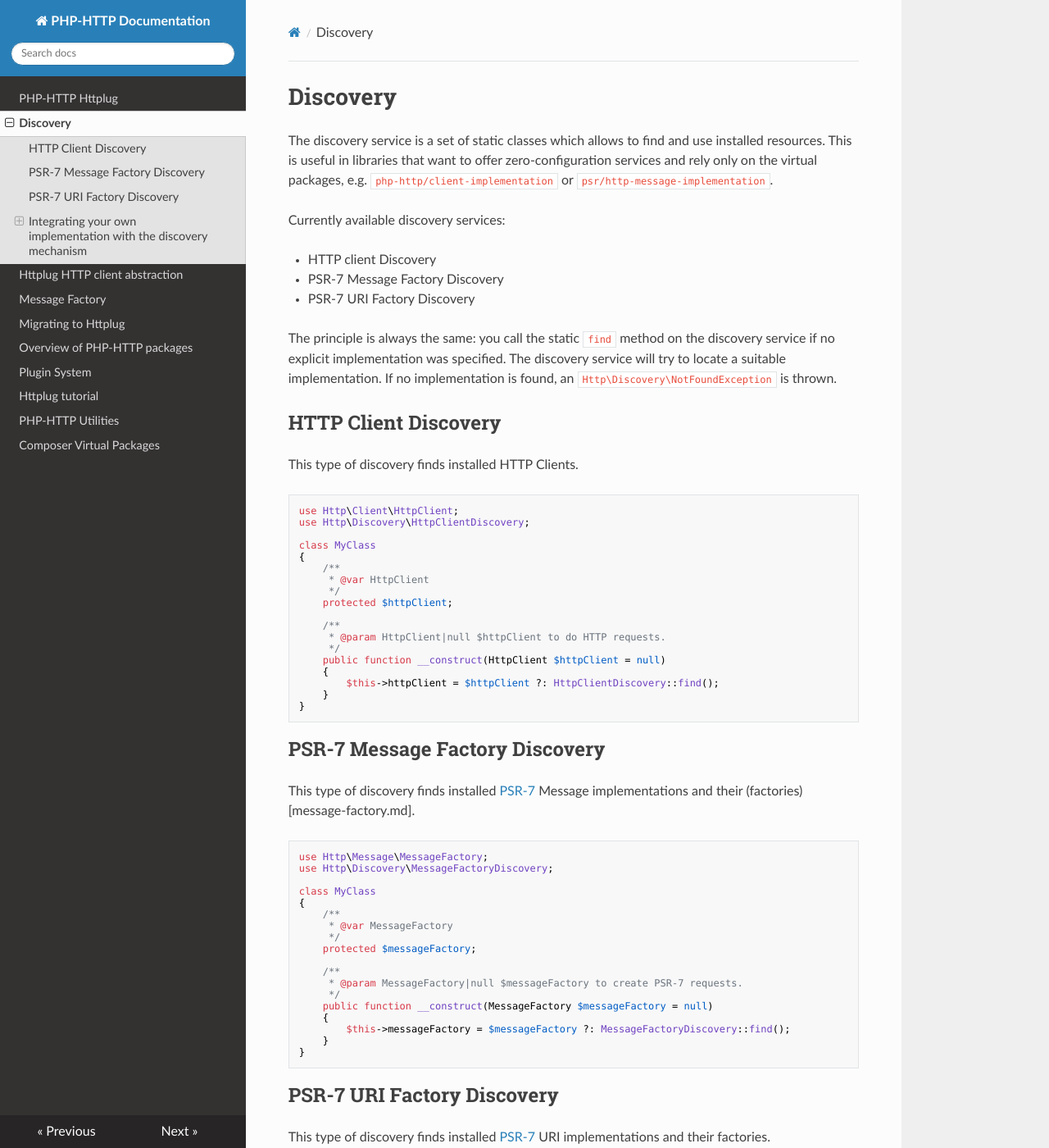
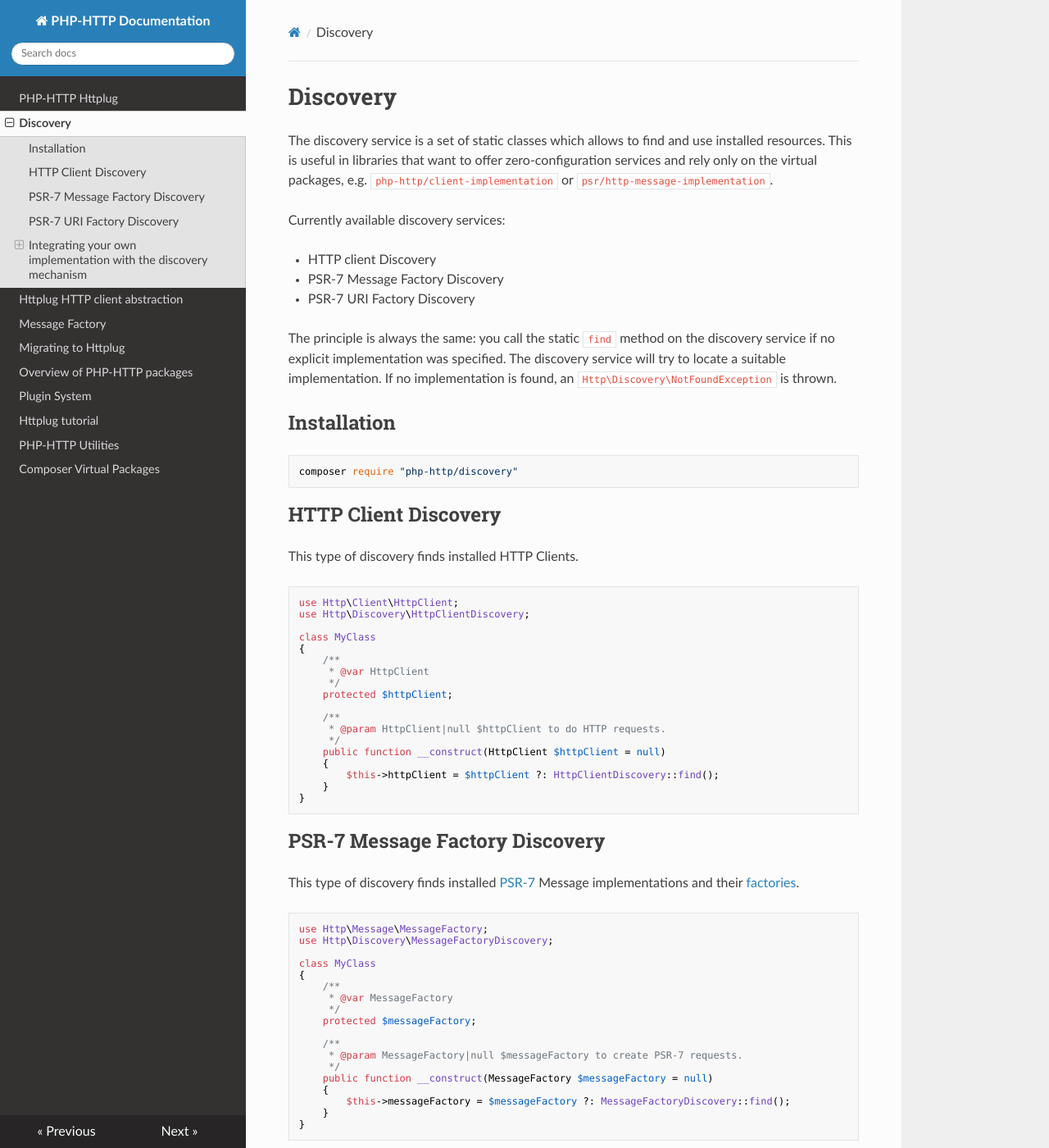
Before and after one commit to php-http/documentation, an MkDocs documentation site: the page built from docs/discovery.md, in a window 1280 px wide and 1400 px high. Shown: the whole window at 82% size. Built offline with MkDocs 1.6.1, drawn with Linux system fonts in a browser that asks for light colours; nearby versions of some CDN libraries.

Commit message:
Update discovery.md
Added installation section, and fixed markup for a link.

````diff
--- a/docs/discovery.md
+++ b/docs/discovery.md
@@ -11,6 +11,11 @@ Currently available discovery services:
 
 The principle is always the same: you call the static `find` method on the discovery service if no explicit implementation was specified. The discovery service will try to locate a suitable implementation. If no implementation is found, an `Http\Discovery\NotFoundException` is thrown.
 
+## Installation
+
+```
+composer require "php-http/discovery"
+```
 
 ## HTTP Client Discovery
 
@@ -40,7 +45,7 @@ class MyClass
 
 ## PSR-7 Message Factory Discovery
 
-This type of discovery finds installed [PSR-7](http://www.php-fig.org/psr/psr-7/) Message implementations and their (factories)[message-factory.md].
+This type of discovery finds installed [PSR-7](http://www.php-fig.org/psr/psr-7/) Message implementations and their [factories](message-factory.md).
 
 ``` php
 use Http\Message\MessageFactory;
````
